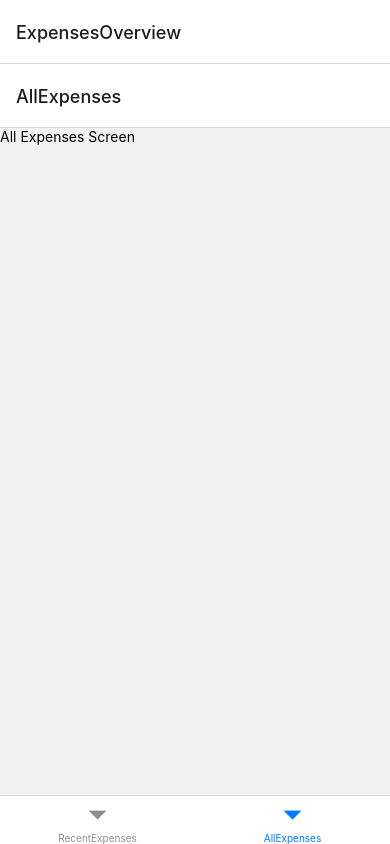
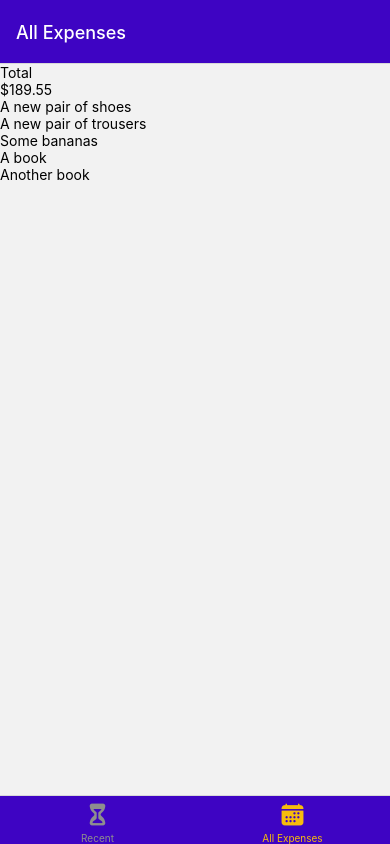
Before and after one commit to Rukije/ExpenseApp, a React Native app: screen /AllExpenses in a window 390 px wide. Built offline with nearby package versions, Linux system fonts and the light colour scheme.

Commit message:
Outputting a list of expenses

```diff
--- a/App.js
+++ b/App.js
@@ -5,15 +5,40 @@
 import ManageExpense from "./screens/ManageExpense";
 import RecentExpenses from "./screens/RecentExpenses";
 import AllExpenses from "./screens/AllExpenses";
+import { GlobalStyles } from "./constants/styles";
+import { Ionicons } from "@expo/vector-icons";
 
 const Stack = createNativeStackNavigator();
 const BottomTabs = createBottomTabNavigator();
 
 function ExpensesOverview() {
   return (
-    <BottomTabs.Navigator>
-      <BottomTabs.Screen name="RecentExpenses" component={RecentExpenses} />
-      <BottomTabs.Screen name="AllExpenses" component={AllExpenses} />
+    <BottomTabs.Navigator
+      screenOptions={{
+        headerStyle: { backgroundColor: GlobalStyles.colors.primary500 },
+        headerTintColor: "white",
+        tabBarStyle: { backgroundColor: GlobalStyles.colors.primary500 },
+        tabBarActiveTintColor: GlobalStyles.colors.accent500,
+      }}
+    >
+      <BottomTabs.Screen
+        name="RecentExpenses"
+        component={RecentExpenses}
+        options={{
+          title: "Recent Expenses",
+          tabBarLabel: "Recent",
+          tabBarIcon: ({ color, size }) => (
+            <Ionicons name="hourglass" size={size} color={color} />
+          ),
+        }}
+      />
+      <BottomTabs.Screen name="AllExpenses" component={AllExpenses}  options={{
+          title: "All Expenses",
+          tabBarLabel: "All Expenses",
+          tabBarIcon: ({ color, size }) => (
+            <Ionicons name="calendar" size={size} color={color} />
+          ),
+        }} />
     </BottomTabs.Navigator>
   );
 }
@@ -23,7 +48,11 @@
       <StatusBar style="auto" />
       <NavigationContainer>
         <Stack.Navigator>
-          <Stack.Screen name="ExpensesOverview" component={ExpensesOverview}/>
+          <Stack.Screen
+            name="ExpensesOverview"
+            component={ExpensesOverview}
+            options={{ headerShown: false }}
+          />
           <Stack.Screen name="ManageExpenses" component={ManageExpense} />
         </Stack.Navigator>
       </NavigationContainer>
--- /dev/null
+++ b/components/ExpensesOutput/ExpensesList.js
@@ -0,0 +1,16 @@
+import { FlatList } from "react-native";
+import { Text } from "react-native";
+
+function renderExpenseItem(itemData) {
+  return <Text>{itemData.item.description}</Text>;
+}
+function ExpensesList({expenses}) {
+  return (
+    <FlatList
+      data={expenses}
+      renderItem={renderExpenseItem}
+      keyExtractor={(item) => item.id}
+    />
+  );
+}
+export default ExpensesList;
--- /dev/null
+++ b/components/ExpensesOutput/ExpensesOutput.js
@@ -0,0 +1,46 @@
+import { View, Text, FlatList } from "react-native";
+import ExpensesSummary from "./ExpensesSummary";
+import ExpensesList from "./ExpensesList";
+
+const DUMMY_EXPENSES =[
+  {
+    id: 'e1',
+    description: 'A new pair of shoes',
+    amount:59.99,
+    date:new Date('2021-12-19')
+  },
+  {
+    id: 'e2',
+    description: 'A new pair of trousers',
+    amount:89.99,
+    date:new Date('2022-12-19')
+  },
+  {
+    id: 'e3',
+    description: 'Some bananas',
+    amount:5.99,
+    date:new Date('2021-12-01')
+  },
+  {
+    id: 'e4',
+    description: 'A book',
+    amount:14.99,
+    date:new Date('2022-02-19')
+  },
+  {
+    id: 'e5',
+    description: 'Another book',
+    amount:18.59,
+    date:new Date('2022-02-18')
+  },
+]
+function ExpensesOutput({ expenses,expensesPeriod}) {
+  return (
+    <View>
+        <ExpensesSummary expenses={DUMMY_EXPENSES} periodName={expensesPeriod}/>
+        <ExpensesList expenses={DUMMY_EXPENSES}/>
+    </View>
+  );
+}
+
+export default ExpensesOutput;
--- /dev/null
+++ b/components/ExpensesOutput/ExpensesSummary.js
@@ -0,0 +1,15 @@
+import { View, Text } from "react-native";
+
+function ExpensesSummary({expenses,periodName}) {
+
+  const expensesSum = expenses.reduce((sum,expense) => {
+    return sum + expense.amount
+  }, 0);
+  return (
+    <View>
+      <Text>{periodName}</Text>
+      <Text>${expensesSum.toFixed(2)}</Text>
+    </View>
+  );
+}
+export default ExpensesSummary;
--- /dev/null
+++ b/constants/styles.js
@@ -0,0 +1,16 @@
+export const GlobalStyles = {
+    colors: {
+      primary50: '#e4d9fd',
+      primary100: '#c6affc',
+      primary200: '#a281f0',
+      primary400: '#5721d4',
+      primary500: '#3e04c3',
+      primary700: '#2d0689',
+      primary800: '#200364',
+      accent500: '#f7bc0c',
+      error50: '#fcc4e4',
+      error500: '#9b095c',
+      gray500: '#39324a',
+      gray700: '#221c30',
+    },
+  };
--- a/screens/AllExpenses.js
+++ b/screens/AllExpenses.js
@@ -1,8 +1,9 @@
 import { Text } from "react-native";
+import ExpensesOutput from "../components/ExpensesOutput/ExpensesOutput";
 
 
 function AllExpenses(){
-    return <Text>All Expenses Screen</Text>
+    return <ExpensesOutput expensesPeriod="Total"/>
 }
 
 export default AllExpenses;
--- a/screens/RecentExpenses.js
+++ b/screens/RecentExpenses.js
@@ -1,7 +1,8 @@
 import { Text } from "react-native";
+import ExpensesOutput from "../components/ExpensesOutput/ExpensesOutput";
 
 function RecentExpenses(){
-    return <Text>Recent Expenses Screen</Text>
+    return <ExpensesOutput expensesPeriod="Last 7 Days"/>
 }
 
 export default RecentExpenses;
```
